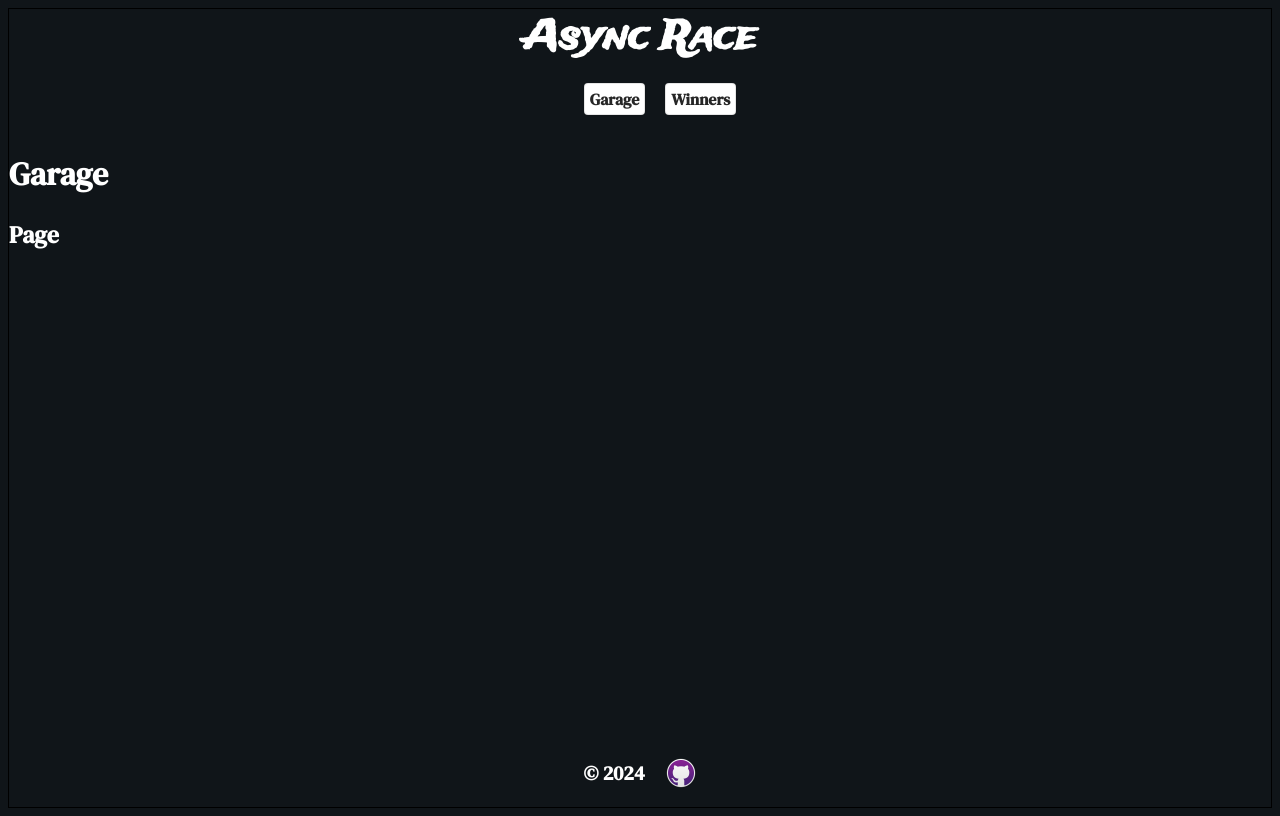
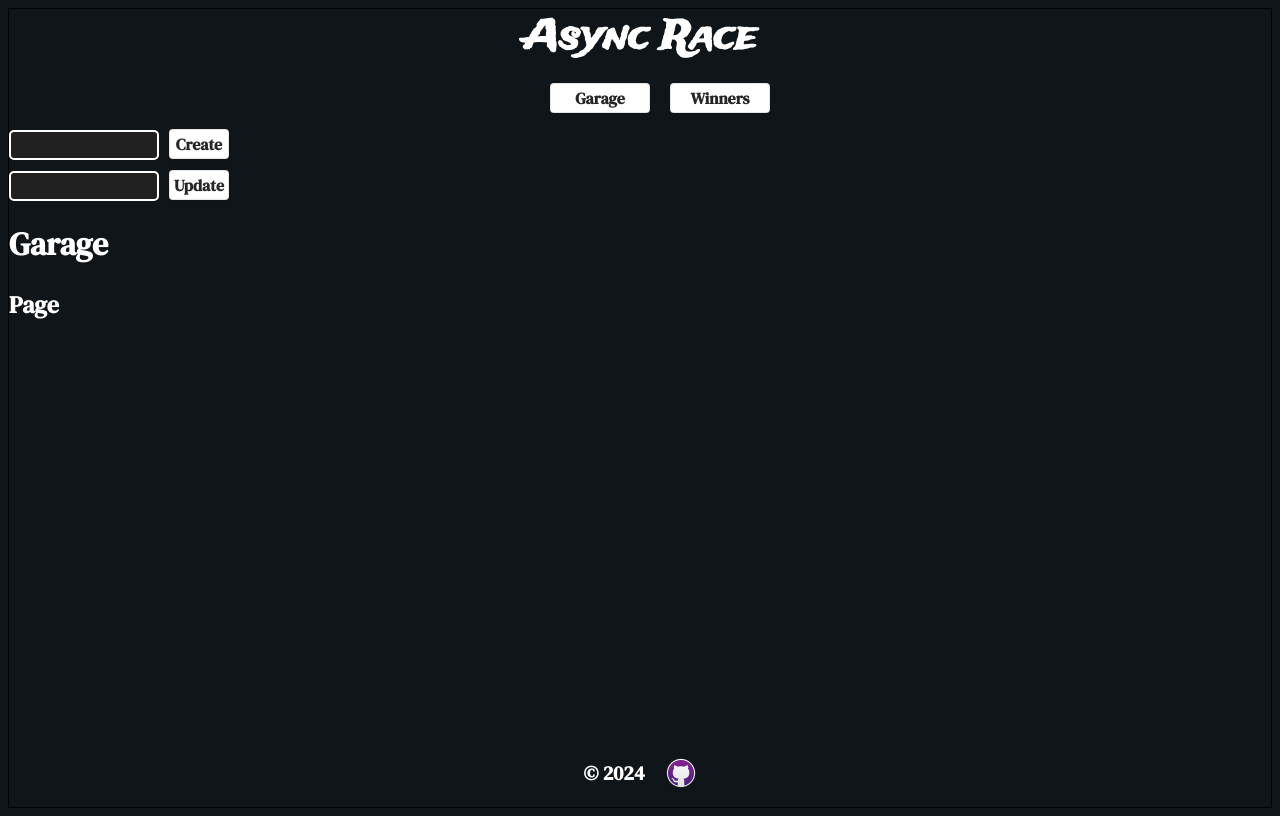
Before and after one commit to kevaniy0/async-race, a website built with Vite: page index.html in a window 1280 px wide. Built offline with nearby package versions, Linux system fonts and the light colour scheme; files whose address does not match are found by name.

Commit message:
feat: implement form for garage page

```diff
--- a/src/components/button/index.ts
+++ b/src/components/button/index.ts
@@ -3,6 +3,7 @@ import './style.scss';
 
 const Button = (params: ElementParams<'button'>, callback?: () => void): HTMLButtonElement => {
     const button = callback ? createElement({ ...params, callback }) : createElement(params);
+    button.setAttribute('type', 'button');
     return button;
 };
 
--- a/src/components/button/style.scss
+++ b/src/components/button/style.scss
@@ -14,7 +14,8 @@
     justify-content: center;
     line-height: 1.25;
     margin: 0;
-    padding: 5px;
+    height: 30px;
+    width: 100px;
     position: relative;
     text-decoration: none;
     transition: all 250ms;
@@ -22,7 +23,6 @@
     -webkit-user-select: none;
     touch-action: manipulation;
     vertical-align: baseline;
-    width: auto;
 }
 
 .button-primary:hover,
--- a/src/components/input/style.scss
+++ b/src/components/input/style.scss
@@ -7,6 +7,8 @@
     padding: 10px;
     border: 2px solid white;
     border-radius: 5px;
+    height: 30px;
+    margin-right: 10px;
     &:focus {
         color: white;
         background-color: #212121;
--- /dev/null
+++ b/src/pages/garage/form.ts
@@ -0,0 +1,23 @@
+import Button from '../../components/button';
+import Input from '../../components/input';
+import { createElement } from '../../utils/dom';
+import * as GARAGE from './garage-data';
+import './style.scss';
+
+const createForm = (): HTMLFormElement => {
+    const form = createElement(GARAGE.form);
+
+    const labelCreate = createElement(GARAGE.labelCreate);
+    const inputCreate = Input(GARAGE.inputCreate);
+    const buttonCreate = Button(GARAGE.buttonCreate);
+    labelCreate.append(inputCreate, buttonCreate);
+
+    const labelUpdate = createElement(GARAGE.labelUpdate);
+    const inputUpdate = Input(GARAGE.inputUpdate);
+    const buttonUpdate = Button(GARAGE.buttonUpdate);
+    labelUpdate.append(inputUpdate, buttonUpdate);
+    form.append(labelCreate, labelUpdate);
+    return form;
+};
+
+export default createForm;
--- a/src/pages/garage/garage-data.ts
+++ b/src/pages/garage/garage-data.ts
@@ -29,3 +29,39 @@ export const carName: ElementParams<'p'> = {
 };
 export const carSvgClasses = ['car-image'];
 export const finishSvgClasses = ['finish-image'];
+
+export const form: ElementParams<'form'> = {
+    tag: 'form',
+    classNames: ['garage-form'],
+};
+export const labelCreate: ElementParams<'label'> = {
+    tag: 'label',
+    classNames: ['label', 'label-create'],
+};
+
+export const inputCreate: ElementParams<'input'> = {
+    tag: 'input',
+    classNames: ['input-text', 'input-create'],
+};
+
+export const buttonCreate: ElementParams<'button'> = {
+    tag: 'button',
+    classNames: ['button', 'button-primary'],
+    textContent: 'Create',
+};
+
+export const labelUpdate: ElementParams<'label'> = {
+    tag: 'label',
+    classNames: ['label', 'label-update'],
+};
+
+export const inputUpdate: ElementParams<'input'> = {
+    tag: 'input',
+    classNames: ['input-text', 'input-update'],
+};
+
+export const buttonUpdate: ElementParams<'button'> = {
+    tag: 'button',
+    classNames: ['button', 'button-primary'],
+    textContent: 'Update',
+};
--- a/src/pages/garage/index.ts
+++ b/src/pages/garage/index.ts
@@ -3,6 +3,7 @@ import getGarageCars from '../../api/garage/garage';
 import { createElement, createSVG, getElement } from '../../utils/dom';
 import * as GARAGE from './garage-data';
 import { CarsData } from '../../api/garage/garage-data';
+import createForm from './form';
 
 const fillGarageSection = (section: HTMLElement, data: CarsData) => {
     data.collection.forEach((car) => {
@@ -24,13 +25,14 @@ const renderGaragePage = (): void => {
     const title = createElement(GARAGE.title);
     const page = createElement(GARAGE.page);
     const carSection = createElement(GARAGE.carSection);
+    const form = createForm();
     getGarageCars().then((result) => {
         page.textContent = `Page # ${result.page}`;
         title.textContent = `Garage (${result.total})`;
         fillGarageSection(carSection, result);
     });
 
-    garage.append(title, page, carSection);
+    garage.append(form, title, page, carSection);
     root.append(garage);
 };
 
--- a/src/pages/garage/style.scss
+++ b/src/pages/garage/style.scss
@@ -24,4 +24,13 @@
             bottom: 5px;
         }
     }
+
+    .garage-form {
+        display: flex;
+        flex-direction: column;
+        gap: 10px;
+        .button-primary {
+            width: 60px;
+        }
+    }
 }
```
